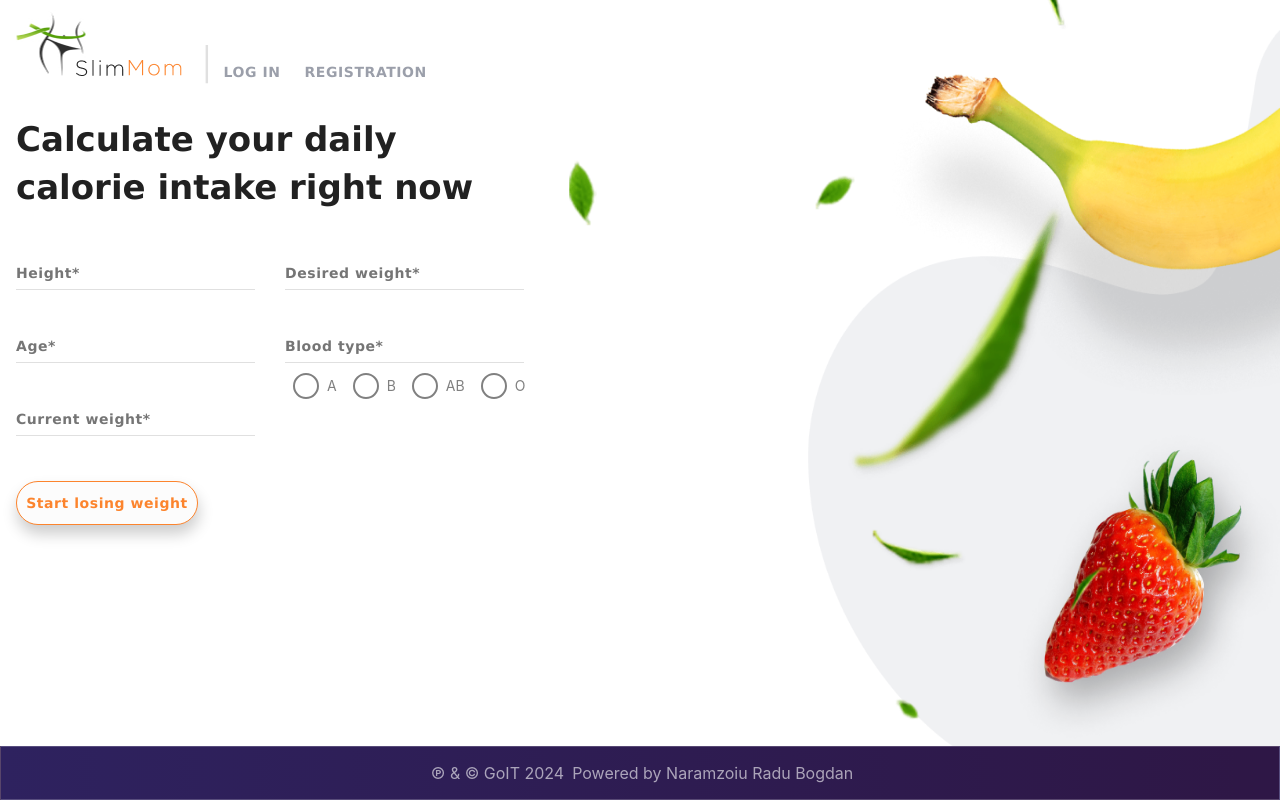
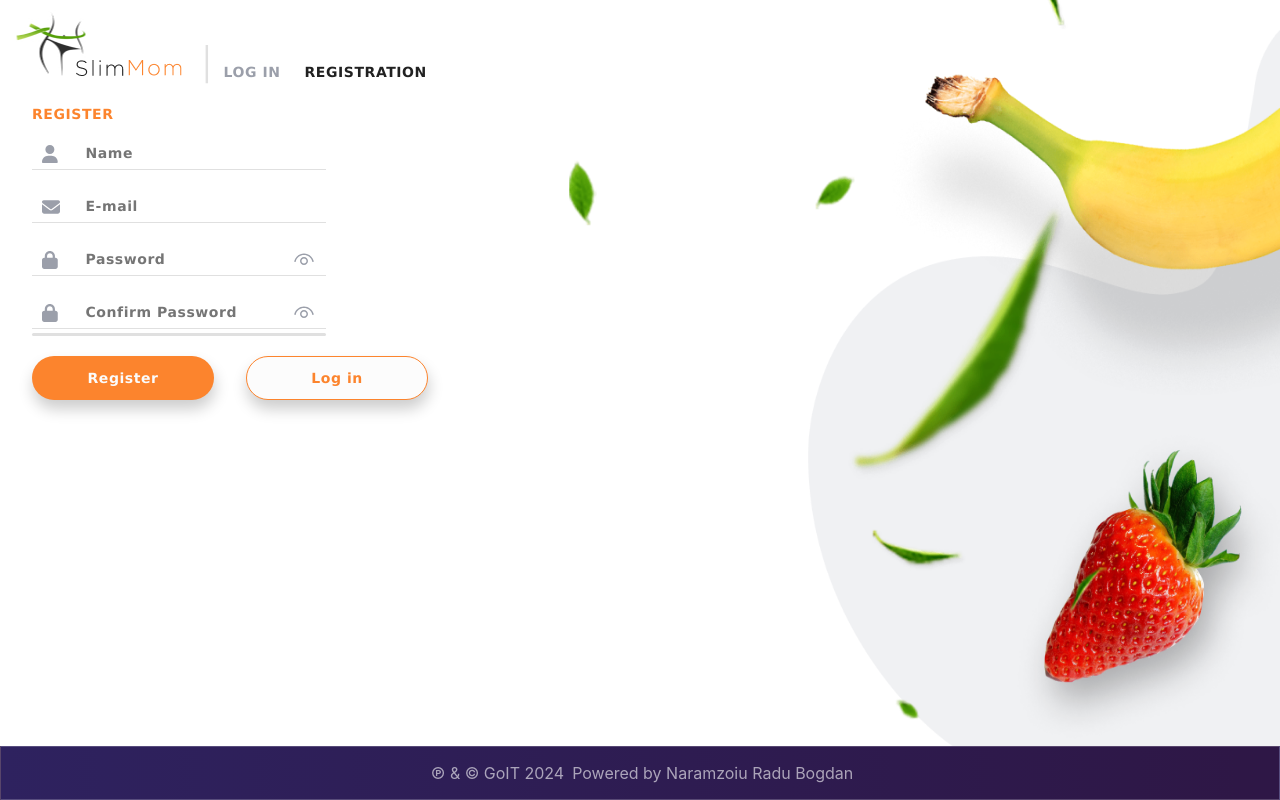
Before and after one commit to turbomatrixxxl/Health_Individual_Project_React, a React (Create React App) app: page /register in a window 1280 px wide. Built offline with nearby package versions, Linux system fonts and the light colour scheme.

Commit message:
changed router again...

```diff
--- a/src/index.js
+++ b/src/index.js
@@ -1,3 +1,38 @@
+import React from "react";
+import ReactDOM from "react-dom/client";
+import "./index.css";
+import App from "./App";
+import reportWebVitals from "./reportWebVitals";
+import "./styles/variables.css";
+import { Provider } from "react-redux";
+import { store } from "./redux/store";
+import { BrowserRouter } from "react-router-dom";
+
+// Use the correct basename based on the environment
+const basename =
+  process.env.NODE_ENV === "production"
+    ? "/Health_Individual_Project_React"
+    : "/";
+
+const root = ReactDOM.createRoot(document.getElementById("root"));
+root.render(
+  <React.StrictMode>
+    <Provider store={store}>
+      <BrowserRouter
+        future={{
+          v7_startTransition: true,
+          v7_relativeSplatPath: true,
+        }}
+        basename={basename} // Dynamically set the basename
+      >
+        <App />
+      </BrowserRouter>
+    </Provider>
+  </React.StrictMode>
+);
+
+reportWebVitals();
+
 // import React from "react";
 // import ReactDOM from "react-dom/client";
 // import "./index.css";
@@ -6,57 +41,23 @@
 // import "./styles/variables.css";
 // import { Provider } from "react-redux";
 // import { store } from "./redux/store";
-// import { BrowserRouter } from "react-router-dom";
+// import { HashRouter } from "react-router-dom";
 
-// // Use the correct basename based on the environment
-// const basename =
-//   process.env.NODE_ENV === "production"
-//     ? "/Health_Individual_Project_React"
-//     : "/";
 
 // const root = ReactDOM.createRoot(document.getElementById("root"));
 // root.render(
 //   <React.StrictMode>
 //     <Provider store={store}>
-//       <BrowserRouter
+//       <HashRouter
 //         future={{
 //           v7_startTransition: true,
 //           v7_relativeSplatPath: true,
 //         }}
-//         basename={basename} // Dynamically set the basename
 //       >
 //         <App />
-//       </BrowserRouter>
+//       </HashRouter>
 //     </Provider>
 //   </React.StrictMode>
 // );
 
 // reportWebVitals();
-
-import React from "react";
-import ReactDOM from "react-dom/client";
-import "./index.css";
-import App from "./App";
-import reportWebVitals from "./reportWebVitals";
-import "./styles/variables.css";
-import { Provider } from "react-redux";
-import { store } from "./redux/store";
-import { HashRouter } from "react-router-dom";
-
-const root = ReactDOM.createRoot(document.getElementById("root"));
-root.render(
-  <React.StrictMode>
-    <Provider store={store}>
-      <HashRouter
-        future={{
-          v7_startTransition: true,
-          v7_relativeSplatPath: true,
-        }}
-      >
-        <App />
-      </HashRouter>
-    </Provider>
-  </React.StrictMode>
-);
-
-reportWebVitals();
```
